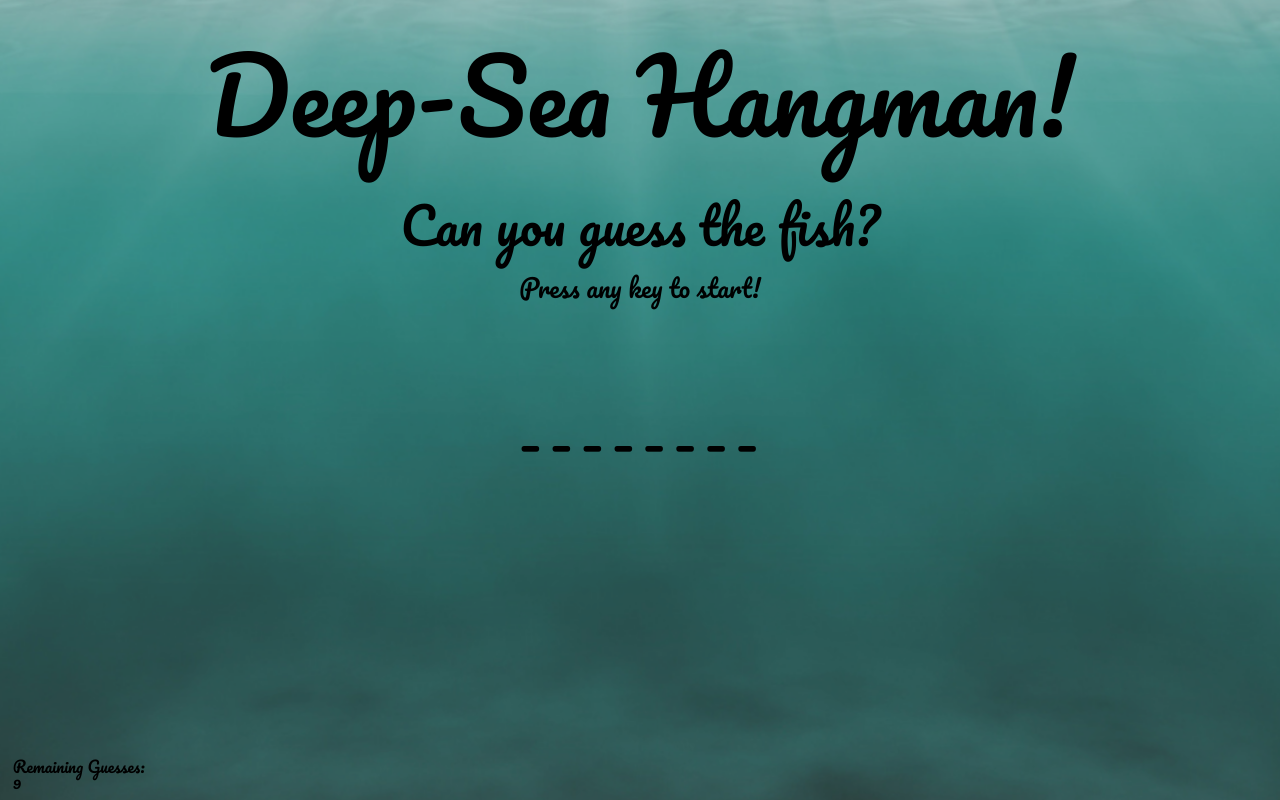
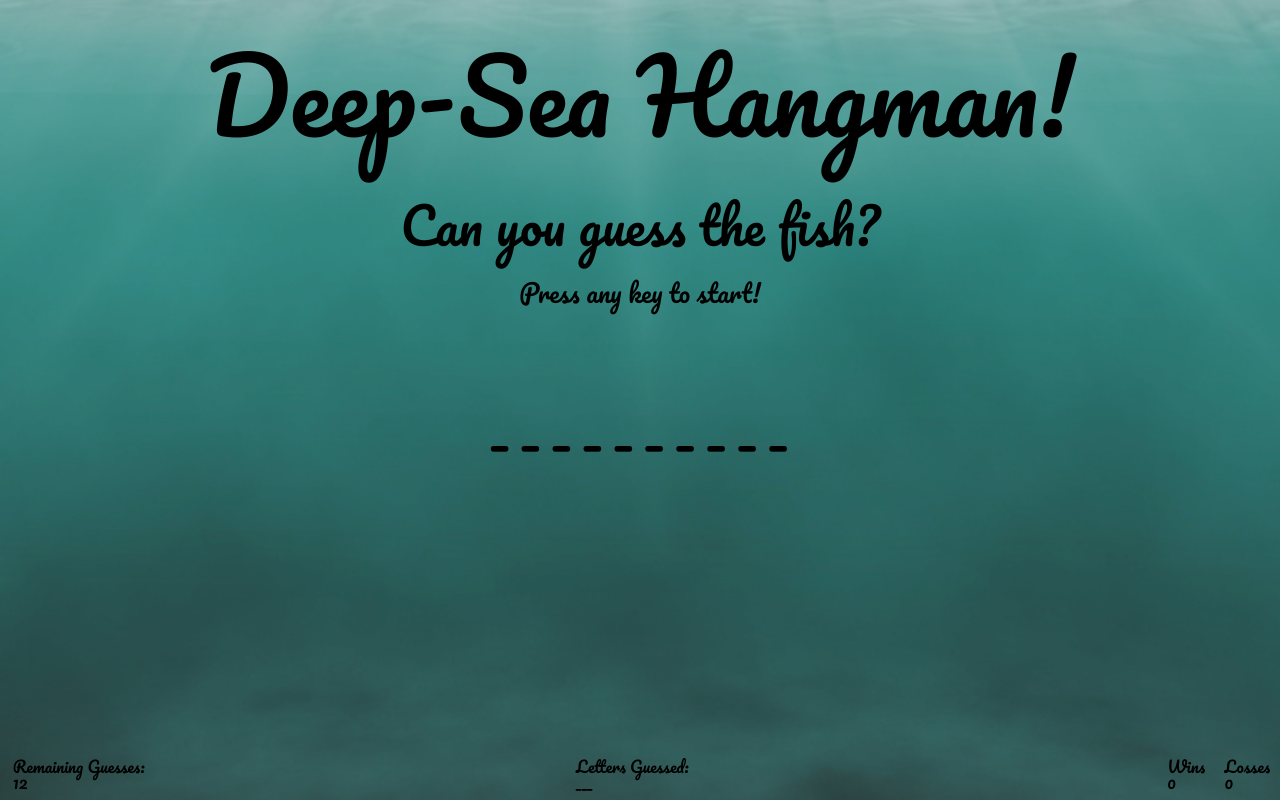
Before and after one commit to Nickmcd4/Word-Guess-Game, a plain HTML site: page index.html in a window 1280 px wide. Drawn offline with Linux system fonts and the light colour scheme.

Commit message:
finishing up

```diff
--- a/assets/css/style.css
+++ b/assets/css/style.css
@@ -72,7 +72,7 @@ html, body {
       font-size: 25px;
       text-align: center;
       width: 100%;
-      padding-top: 275px;
+      padding-top: 280px;
   }
 
   .text_3 {
@@ -93,3 +93,30 @@ html, body {
     bottom: 10px;
     margin-left: 1%;
 }
+
+.lettersGuessed {
+    font-family: 'Pacifico', cursive;
+    z-index: 1;
+    position: absolute;
+    bottom: 10px;
+    margin-left: 45%;
+}
+
+.text_4 {
+    font-family: 'Pacifico', cursive;
+    z-index: 1;
+    position: absolute;
+    bottom: 10px;
+    right: 0;
+    margin-right:75px;
+
+}
+
+.text_5 {
+    font-family: 'Pacifico', cursive;
+    z-index: 1;
+    position: absolute;
+    bottom: 10px;
+    right: 0;
+    margin-right:10px;
+}
--- a/assets/javascript/game.js
+++ b/assets/javascript/game.js
@@ -1,4 +1,4 @@
-var fishTypes = ["cod", "guppy","shark", "trout", "eel", "mackerel", "salmon", "goldfish" ];
+/*var fishTypes = ["cod", "guppy","shark", "trout", "eel", "mackerel", "salmon", "goldfish" ];
 var wins = 0;
 var loss = 0;
 var wrongLetter = [];
@@ -6,6 +6,8 @@ var guessesLeft = 9;
 var underScores = [];
 var userGuesses = [];
 var randWord;
+var correctGuess = 0;
+
 
 function startGame() {
     randWord = fishTypes[Math.floor(Math.random() * fishTypes.length)];
@@ -24,17 +26,148 @@ function startGame() {
     guessesLeft = 9;
 
     document.getElementById("RemainingGuesses").innerHTML = guessesLeft;
+    document.getElementById("lettersGuessed").innerHtml = userGuesses;
 }
 
 document.onkeyup = function (event) {
     userGuesses = event.key;
     console.log(userGuesses);
+
+
+    if (randWord.indexOf(userGuesses) >= 0) {
+        console.log('correct');
+        for(var i = 0; i < randWord.length; i++) {
+            if(randWord[i] === userGuesses) {
+                underScores[i] = userGuesses;
+                console.log(underScores);
+                document.getElementById("guesses").innerHTML = underScores.join("");
+                correctGuess++;
+                winlose();
+            }
+        }
+    }
+        else {
+            wrongLetter.push(userGuesses);
+            console.log("incorrect");
+            console.log("wrongLetter");
+            guessesLeft--;
+            console.log(guessesLeft);
+            document.getElementById("RemainingGuesses").innerHTML = guessesLeft;
+            document.getElementById("lettersGuessed").innerHtml = userGuesses;
+
+            winlose();
+        }
+
 }
 
+function winlose (){
+    if (correctGuess === randWord.length) {
+        alert("WINNER!!!");
+
+    }
+    else if (guessesLeft === 0) {
+        alert("NICE TRY LOSER");
+
+    }
+}
 startGame();
 
+*/
 
 
+  var fish = ["octopus", "shark","anglerfish","clownfish","squid", "makerel", "bluegill"];
+  var word = "";
+  var letters= [];
+  var underScores = [];
+  var wrongLetters = [];
+
+  var num = 0;
+  var guessesLeft = 12;
+  var losses = 0;
+  var wins= 0;
+  var underScores = [];
+
+//end variables
+  function gameStart() {
+    word = fish[Math.floor(Math.random() * fish.length)];
+    letters = word.split("");
+    num = letters.length;
+    guessesLeft = 12;
+    wrongLetters = [];
+    underScores = [];
+    console.log(word)
+
+    for(var i = 0; i < num; i++) {
+      underScores.push("_")
+      console.log(underScores)
+    }
+           //add all new stats to html page
+    document.getElementById("guessesLeft").innerHTML = guessesLeft;
+    document.getElementById("answer").innerHTML = underScores.join(" ");
+    document.getElementById("wins").innerHTML = wins;
+    document.getElementById("losses").innerHTML = losses;
+
+
+  };
+
+
+function letterCheck (letter) {
+
+  var letterInWord = false;
+
+  for(var i = 0; i < num; i++) {
+
+    if (letter == word[i]) {
+      letterInWord = true;
+    }
+  }
+
+  if (letterInWord) {
+    for(var i = 0; i < num; i++) {
+      if (word[i] == letter) {
+        underScores[i] = letter;
+        console.log(underScores)
+      }
+    }
+  } else {
+      wrongLetters.push(letter);
+      guessesLeft--;
+  }
+
+};
+
+
+gameStart();
+
+
+function newGame() {
+    document.getElementById("answer").innerHTML = underScores.join(" ");
+    document.getElementById("guessesLeft").innerHTML = guessesLeft;
+    document.getElementById("answersGuessed").innerHTML = wrongLetters;
+
+
+  if(letters.toString() == underScores.toString()) {
+    wins++
+    document.getElementById("wins").innerHTML = wins;
+    gameStart();
+    alert("YOU WIN!!");
+  } else if (guessesLeft===0) {
+      losses++
+      document.getElementById("losses").innerHTML = losses;
+      gameStart();
+      alert("NICE TRY LOSER");
+  }
+};
+
+//event listener
+document.onkeyup = function(event) {
+  var userGuess = String.fromCharCode(event.keyCode).toLowerCase();
+  console.log(userGuess);
+  newGame();
+  letterCheck(userGuess);
+};
+
+// //end
 
 
 
--- a/index.html
+++ b/index.html
@@ -15,12 +15,21 @@
 
      <div class="page-container">
         <div class="text"><h1>Deep-Sea Hangman!</h1></div>
+
+
         <div class="text_2"><h3>Can you guess the fish?</h3></div>
         <div class="blinking"><h3>Press any key to start!</h3></div>
-        <div class="text_3"><h3 id="guesses" >_ _ _ _ _ _ _</h3 ></div>
 
-        <div class="info"><pre><span><p>Remaining Guesses:</p><p id="RemainingGuesses">____</p></span></pre></div>
 
+        <div class="text_3"><h3 id="answer">_ _ _ _ _ _ _</h3 ></div>
+
+        <div class="info"><h3>Remaining Guesses:</h3><p id="guessesLeft">____</p></div>
+
+        <div class="lettersGuessed"><h3>Letters Guessed:</h3><p id="answersGuessed">___</p></div>
+
+        <div class="text_4"><h3>Wins</h3><p id="wins"></p></div>
+
+        <div class="text_5"><h3>Losses</h3><p id="losses">___</p></div>
 
 
 
```
